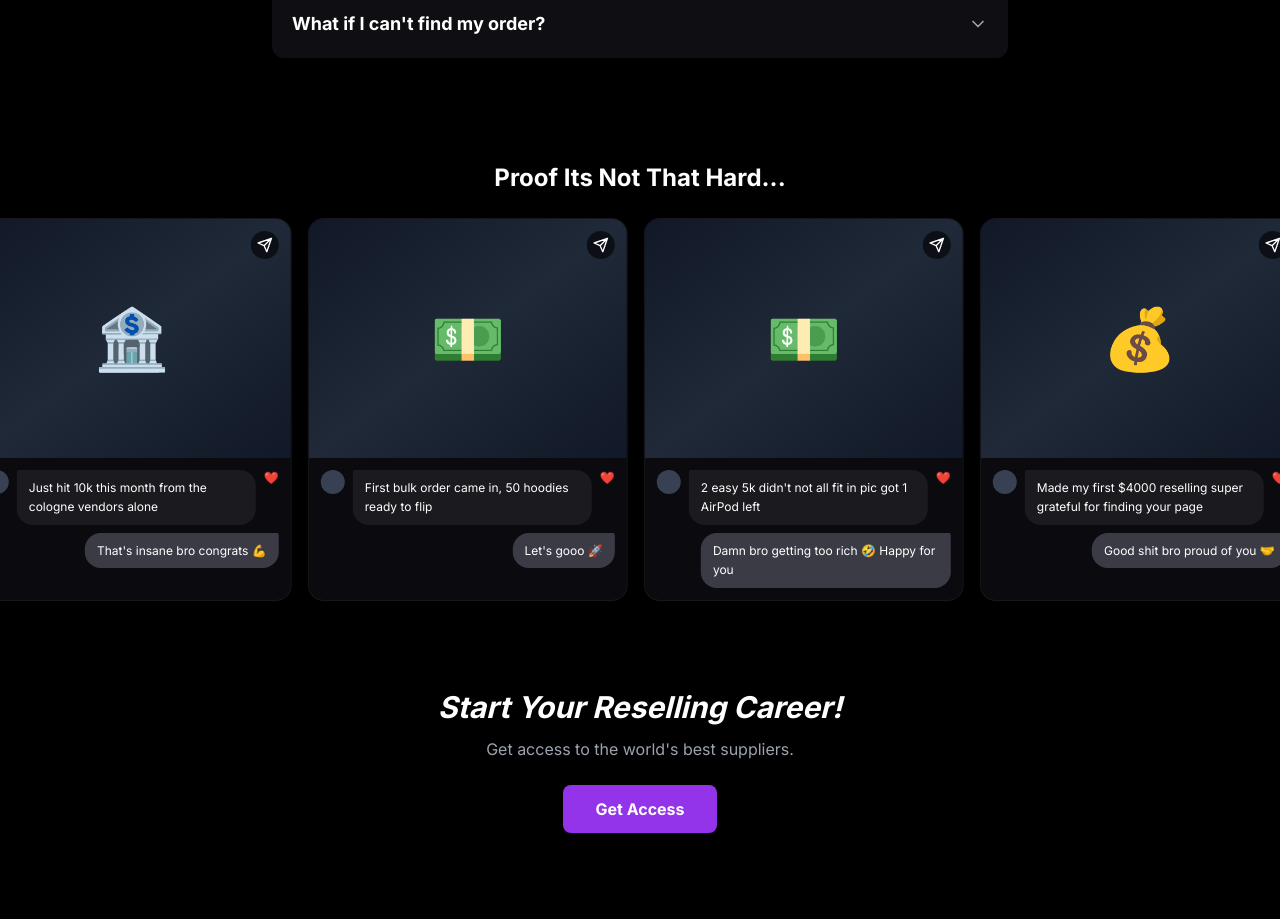
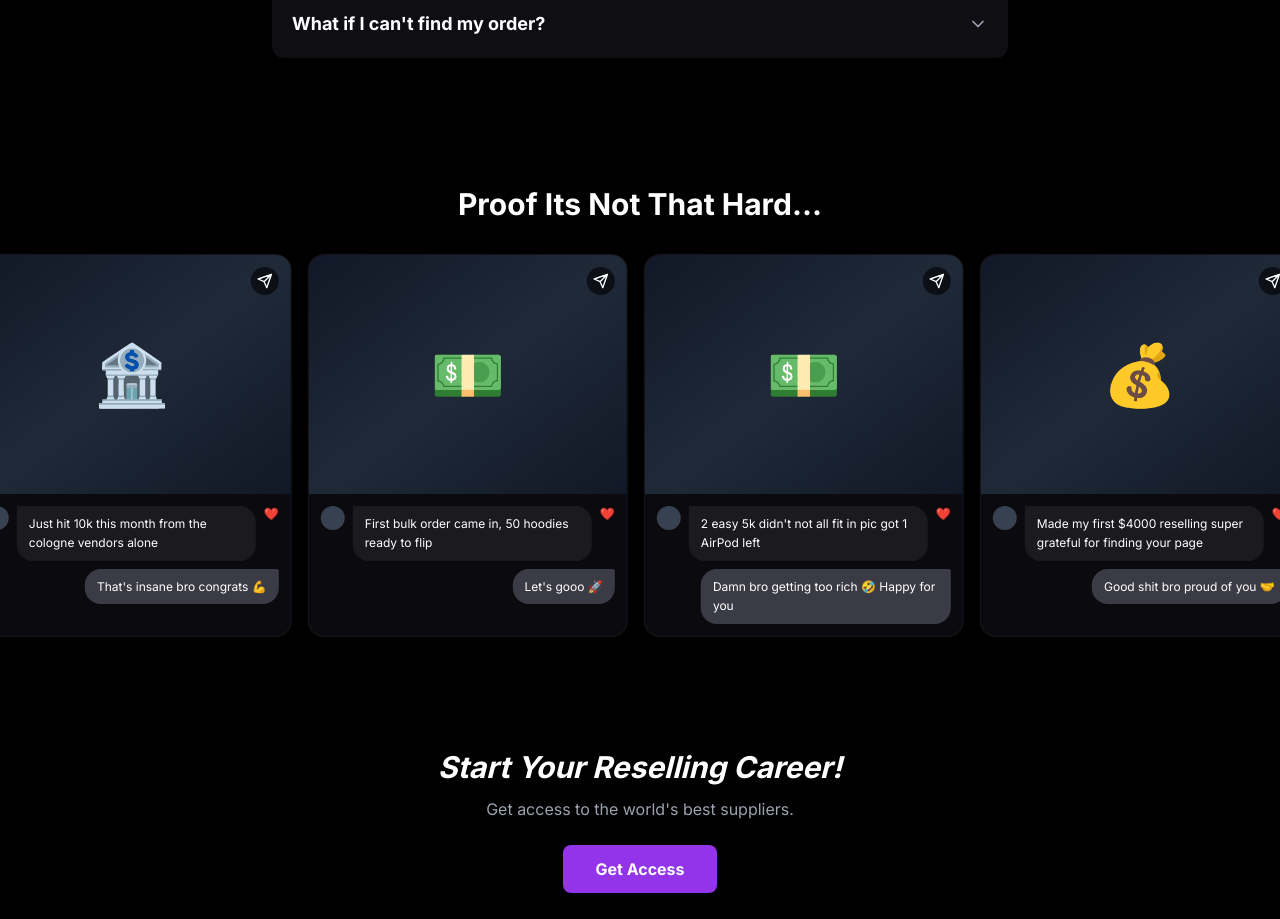
Before and after one commit to Expandingmind/Dochy, a Next.js app: page / in a window 1280 px wide. Shown: the part 1141-2060 px from the top of the page. Built offline with nearby package versions, Linux system fonts and the light colour scheme.

Commit message:
Make Proof section title bigger and bolder

```diff
--- a/src/components/ProofSection.tsx
+++ b/src/components/ProofSection.tsx
@@ -79,9 +79,9 @@ function ProofCard({ card }: { card: typeof proofCards[0] }) {
 
 export function ProofSection() {
   return (
-    <section className="py-10 bg-black overflow-hidden">
-      <div className="container mx-auto px-3 mb-6">
-        <h2 className="text-lg md:text-2xl font-bold text-white text-center">
+    <section className="py-12 md:py-16 bg-black overflow-hidden">
+      <div className="container mx-auto px-4 mb-8">
+        <h2 className="text-2xl md:text-3xl font-bold text-white text-center">
           Proof Its Not That Hard...
         </h2>
       </div>
```
